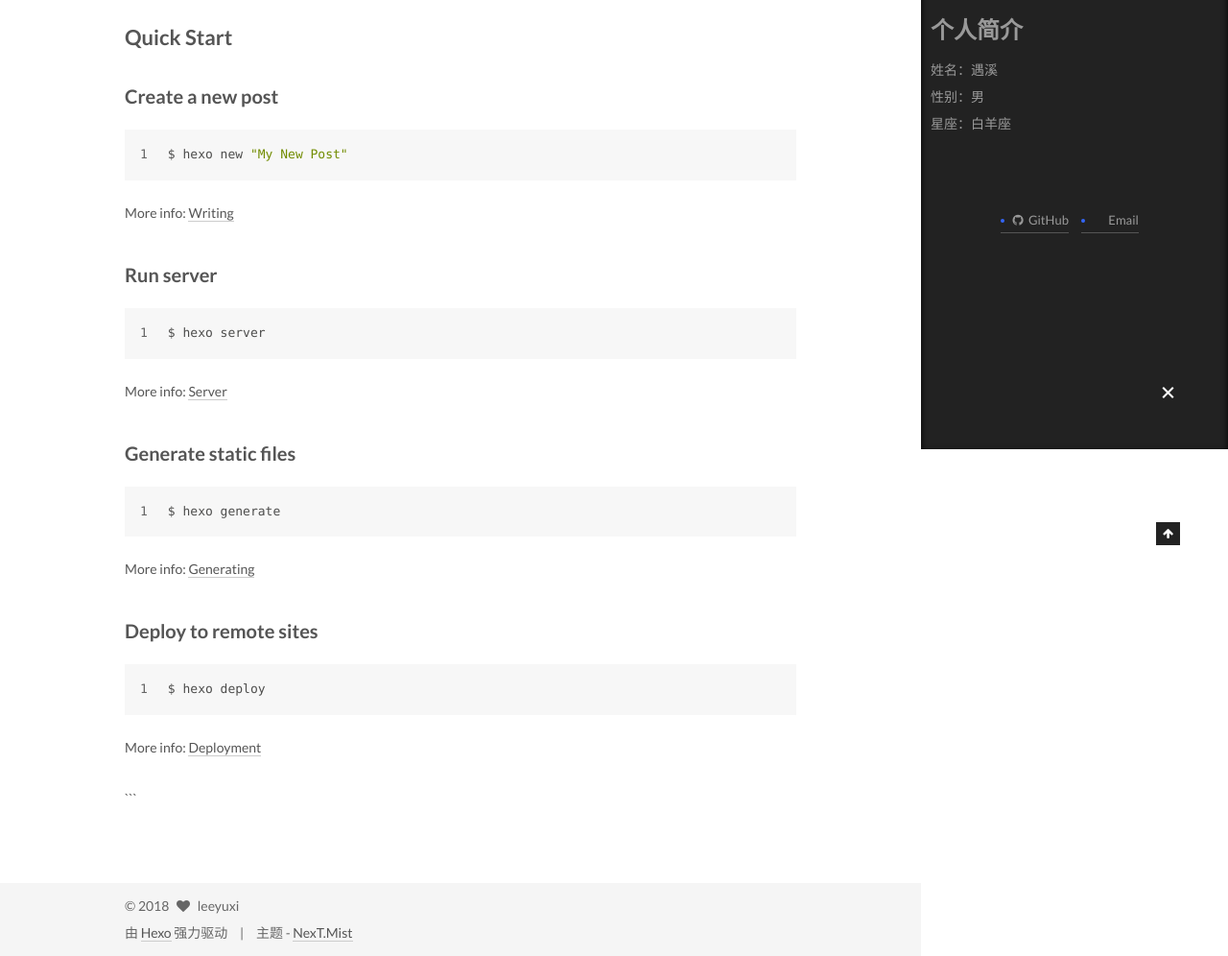
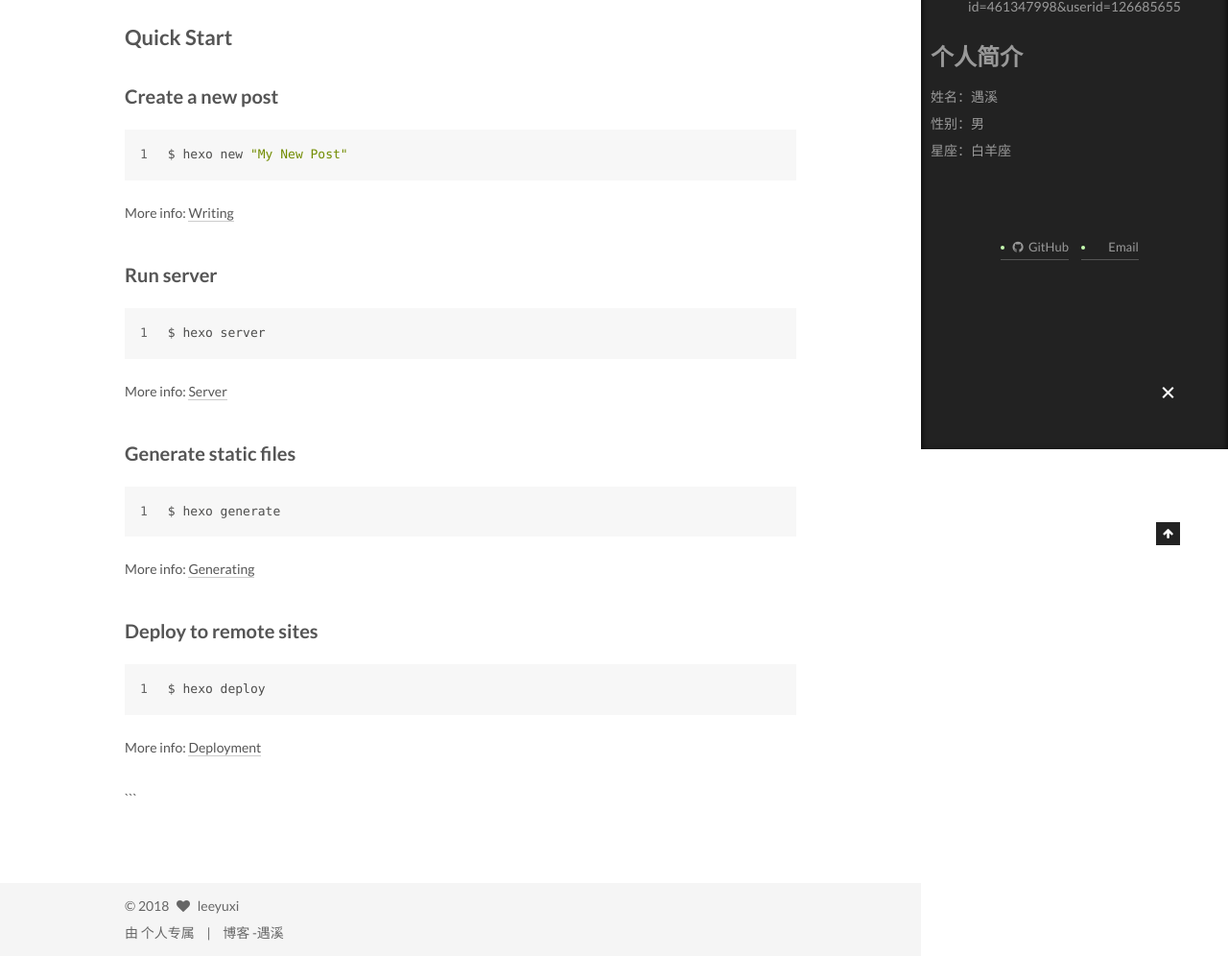
Before and after one commit to leeyuxi/leeyuxi.github.io, a plain HTML site: page index.html in a window 1280 px wide. Shown: the part 332-1328 px from the top of the page at 96% size. Drawn offline with Linux system fonts and the light colour scheme; some packages are replaced by stand-ins of ours; a script that the page names is missing; some icons are missing.

Commit message:
Site updated: 2018-04-17 16:29:46

```diff
--- a/css/main.css
+++ b/css/main.css
@@ -1548,7 +1548,7 @@ pre .javascript .function {
   width: 4px;
   height: 4px;
   border-radius: 50%;
-  background: #3366f7;
+  background: #c6ffb0;
 }
 .links-of-blogroll {
   font-size: 13px;
--- a/index.html
+++ b/index.html
@@ -384,6 +384,7 @@
         </nav>
 
 
+        http://music.163.com/song?id=461347998&userid=126685655
         <br>
         <div align="left" font-family: "Arial","Microsoft YaHei","黑体","宋体",sans-serif>
         <b><h1>个人简介</h1></b>
@@ -451,14 +452,12 @@
 </div>
 
 <div class="powered-by">
-  由 <a class="theme-link" href="http://hexo.io">Hexo</a> 强力驱动
+  由  个人专属
 </div>
 
 <div class="theme-info">
-  主题 -
-  <a class="theme-link" href="https://github.com/iissnan/hexo-theme-next">
-    NexT.Mist
-  </a>
+  博客 -遇溪
+
 </div>
 
 
```
Also changed, not shown: 2018/04/16/hello-world/index.html (+4 -5 lines), archives/2018/04/index.html (+4 -5 lines), archives/2018/index.html (+4 -5 lines), archives/index.html (+4 -5 lines).
